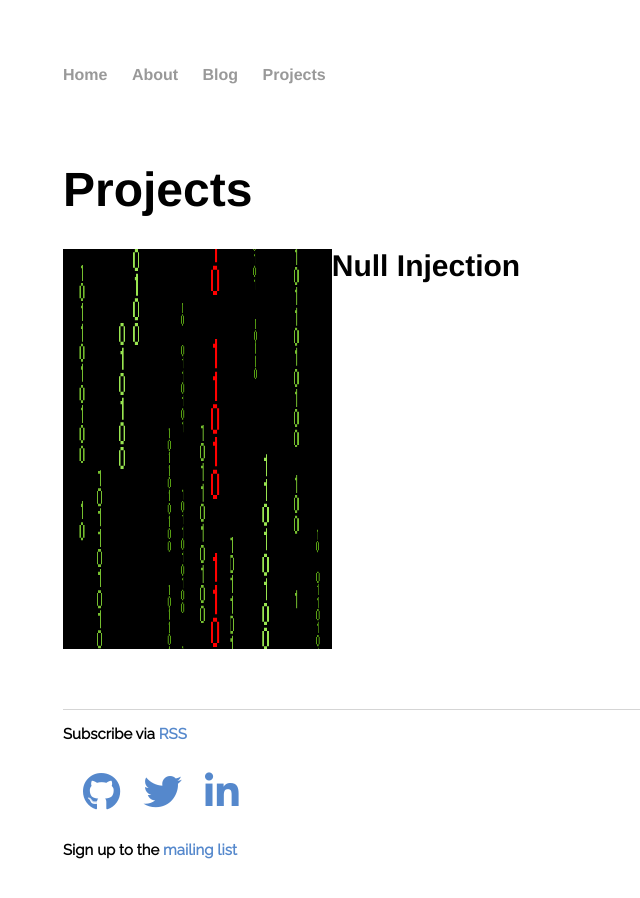
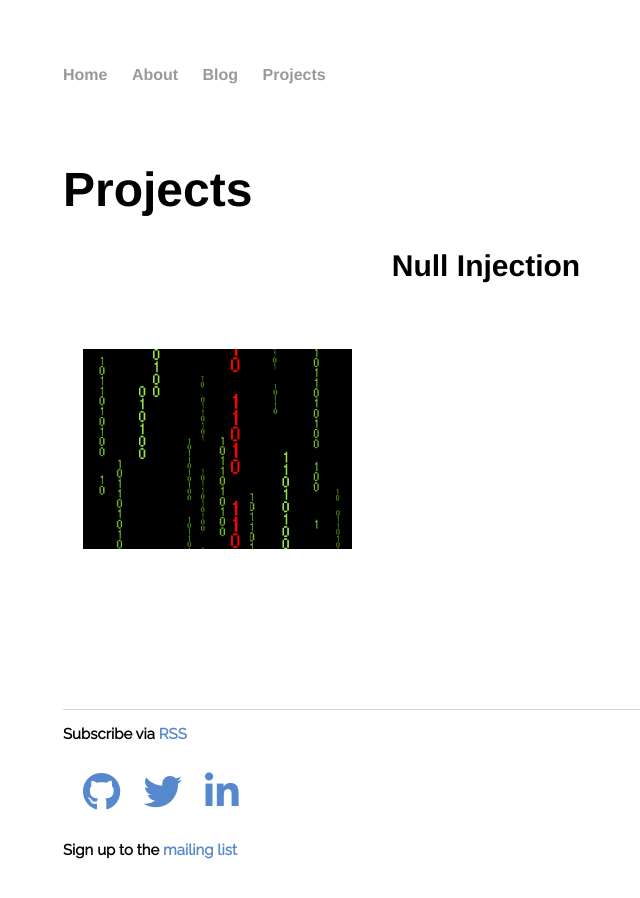
Before and after one commit to ianw3214/ianw3214.github.io, a Jekyll site: the page built from projects/index.html, in a window 1280 px wide. Shown: the whole page, without its empty margins (129-769 px from the left). Built offline with Jekyll 4.4.1, drawn with Linux system fonts in a browser that asks for light colours; nearby versions of some CDN libraries; a script that is not in the unit is left out.

Commit message:
Add margins to project images

```diff
--- a/css/main.css
+++ b/css/main.css
@@ -100,7 +100,11 @@ time {
 }
 
 .project img {
-    height: 100%;
+    height: 200px;
+    margin-top: 100px;
+    margin-bottom: 100px;
+    margin-left: 20px;
+    margin-right: 40px;
     width: 30%;
     float: left;
 }
```
